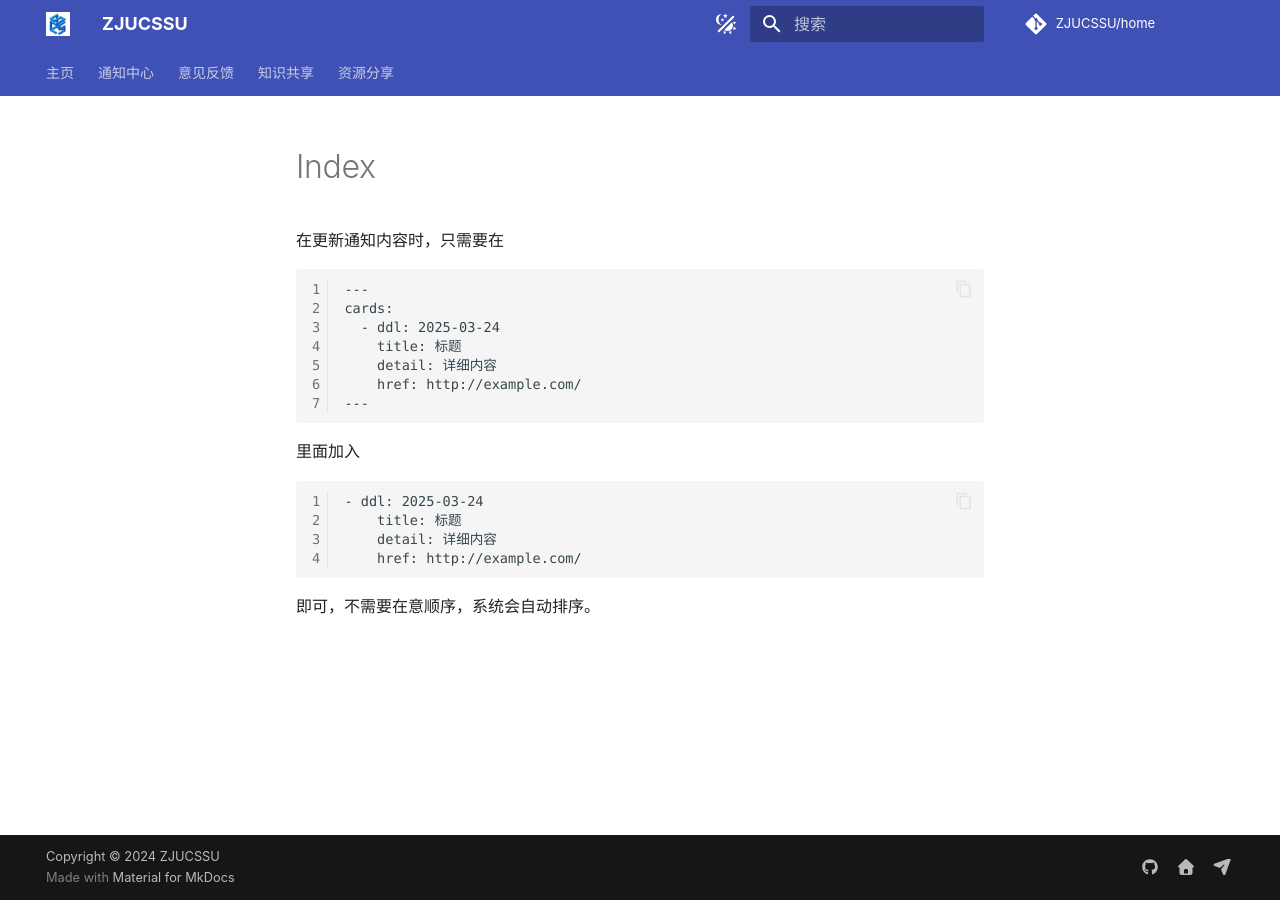
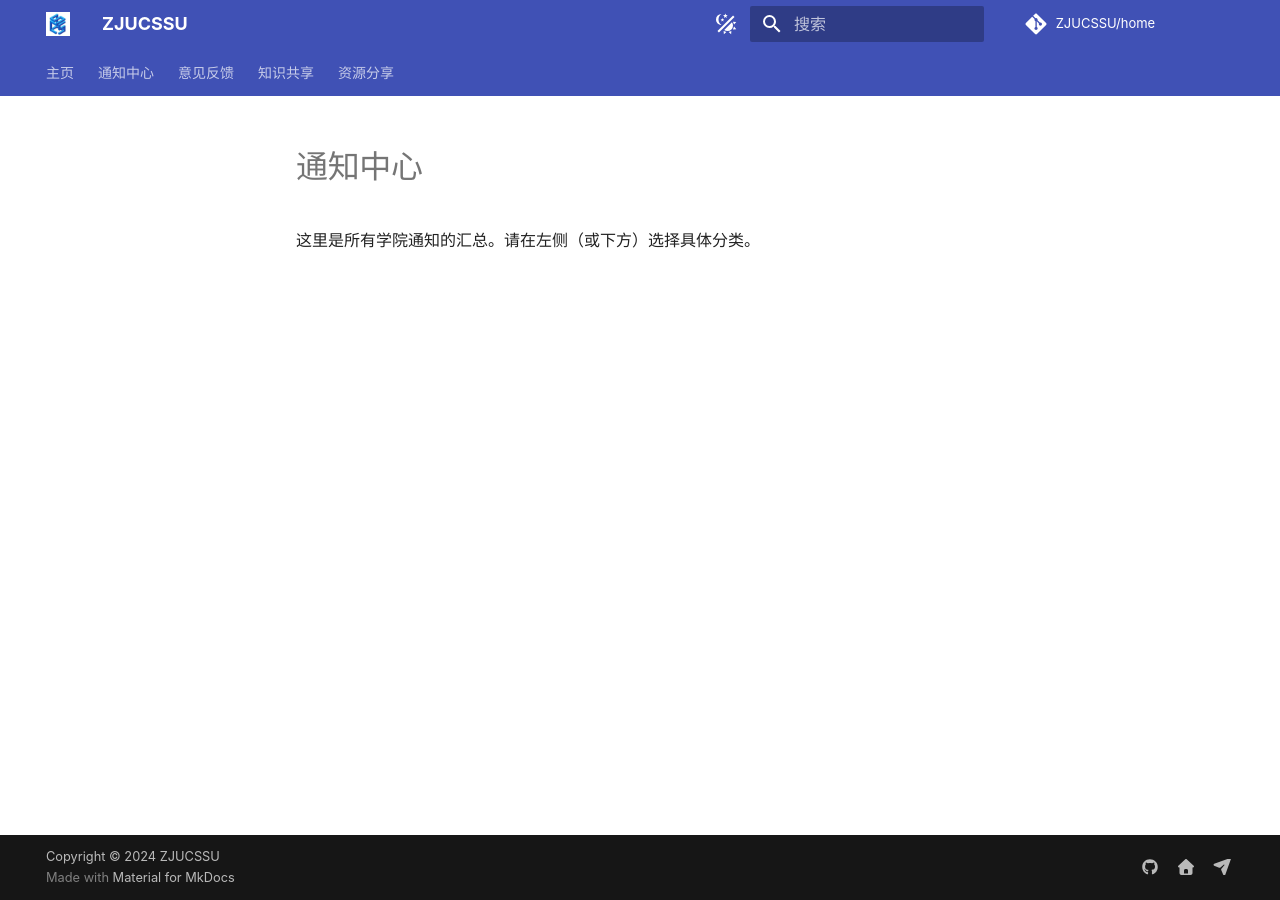
Before and after one commit to ZJUCSSU/home, an MkDocs documentation site: the page built from docs/通知中心/index.md, in a window 1280 px wide. Built offline with MkDocs 1.6.1 and Material for MkDocs 9.7.7, drawn with Linux system fonts in a browser that asks for light colours; comment, search, counter and statistics services are not loaded.

Commit message:
add index.md in Billboard

````diff
--- /dev/null
+++ b/docs/通知中心/index.md
@@ -0,0 +1,3 @@
+# 通知中心
+
+这里是所有学院通知的汇总。请在左侧（或下方）选择具体分类。
--- a/mkdocs.yml
+++ b/mkdocs.yml
@@ -76,7 +76,6 @@ markdown_extensions:
   # === 从这里开始到下面，是 Python-Markdown（MkDocs 默认的） 的 markdown_extensions 配置 ===
 
   - meta # 允许元标记，页面源代码顶上那几行被横线保住的内容就是元标记，为了支持某些功能使用
-  - material.content.tags # 允许标签
   - abbr # 允许文本悬浮提示，就是 ToolTip，例如：*[Text]: 啊吧啊吧
   - tables # 允许用简单语法创建表格
   - smarty # 貌似是为了提高兼容性的，不太清楚
@@ -176,9 +175,9 @@ extra_javascript: # 额外 JS
   - javascripts/extra.js
 #   - https://cdnjs.cloudflare.com/ajax/libs/KaTeX/0.16.7/katex.min.js
 #   - https://cdnjs.cloudflare.com/ajax/libs/KaTeX/0.16.7/contrib/auto-render.min.js
-extra_css: # 额外 CSS
-  - stylesheets/extra.css
-  - stylesheets/table.css
+# extra_css: # 额外 CSS
+#   - stylesheets/extra.css
+#   - stylesheets/table.css
 #   - https://cdn.bootcss.com/font-awesome/4.3.0/css/font-awesome.min.css # 访问统计转圈加载样式
 #   - CSS/admonition.css
 #   - CSS/other.css
@@ -187,6 +186,7 @@ extra_css: # 额外 CSS
 plugins:
 #  - callouts # 支持 obsidian-like callout 语法，例如：```> [!note] title \n> content...```
   - macros # 本地pip install mkdocs-macros-plugin 安装插件
+  - tags
   - search:
       separator: '[\s\u200b\-]' # 支持中文搜素
 # plugins: # 插件
````
